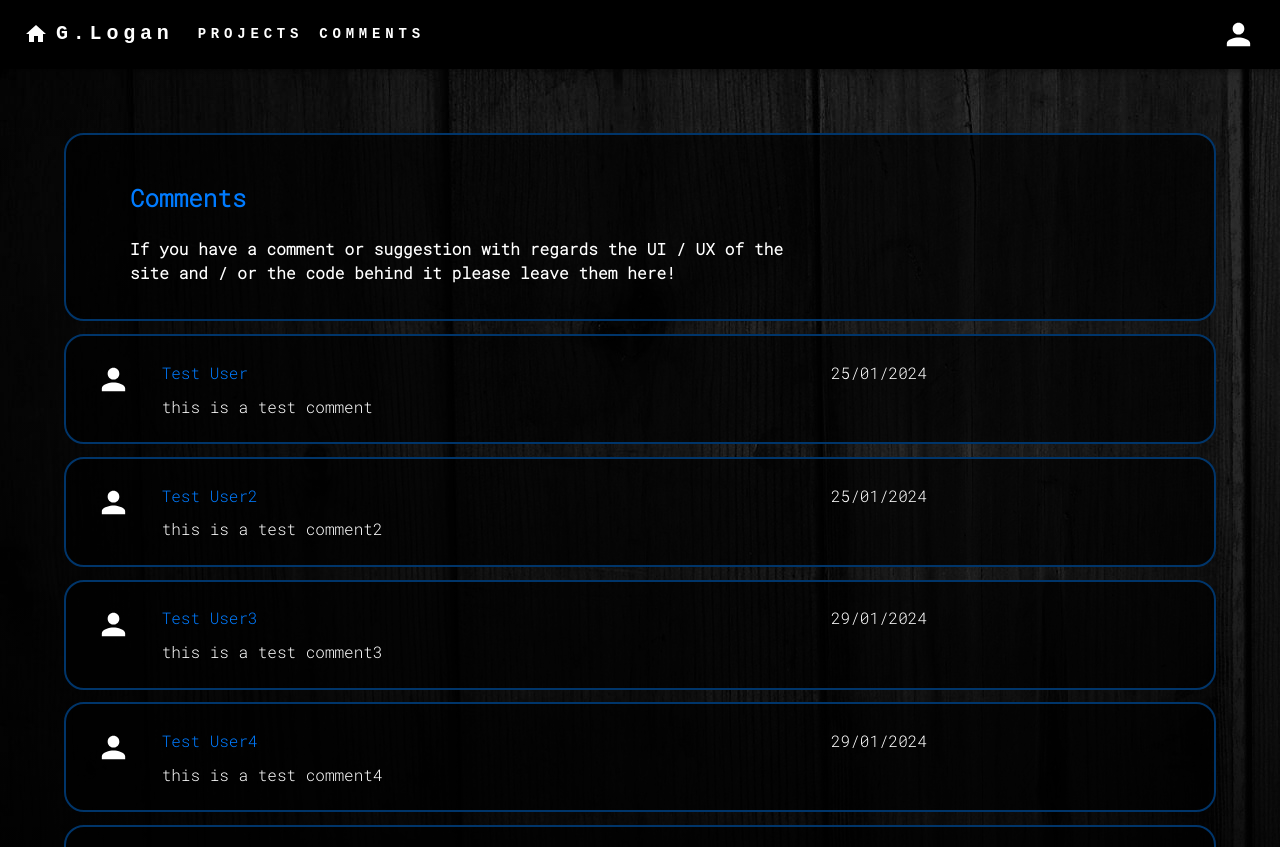
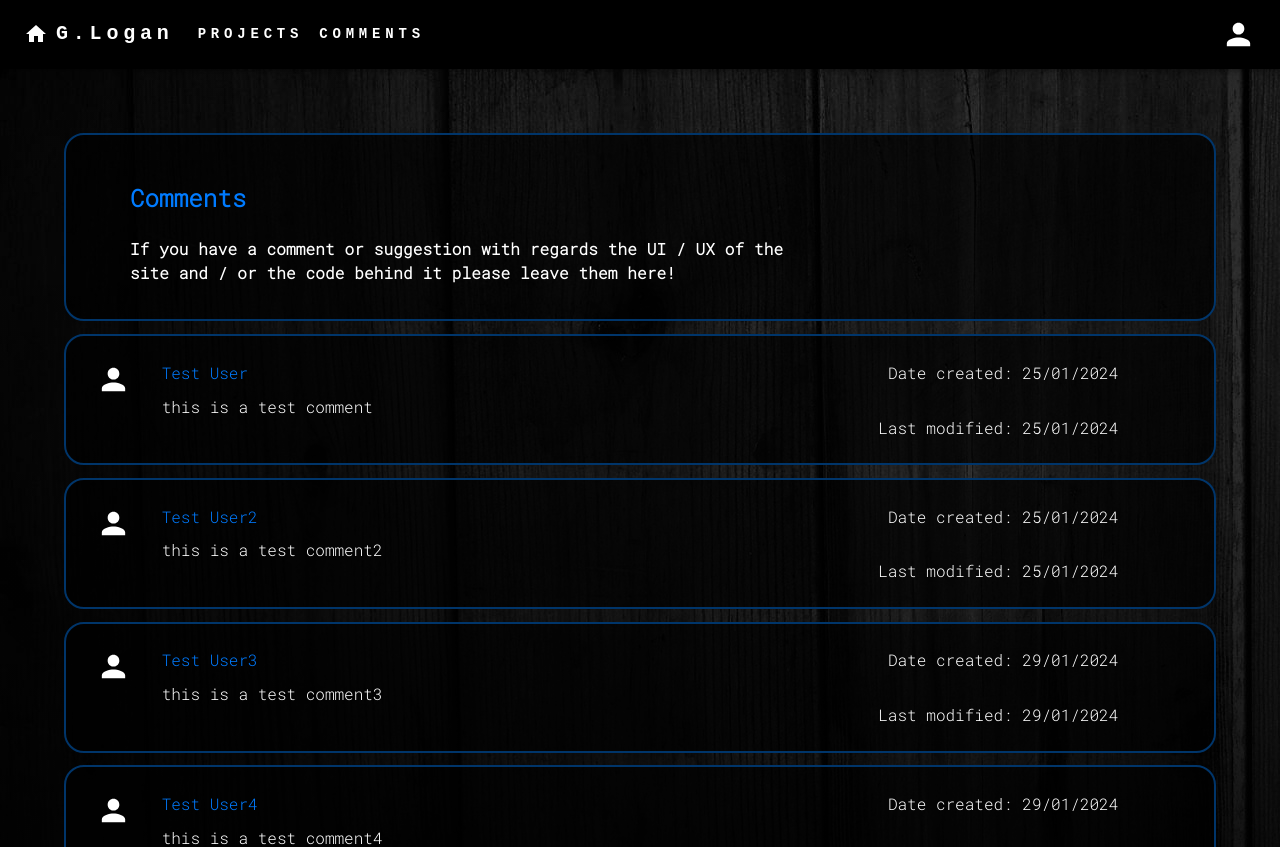
Before and after one commit to ogrruz/profile-website-frontend, a React (Create React App) app in the folder frontend/: page /Comments in a window 1280 px wide. Shown: the top 847 px of the page. Built offline with nearby package versions, Linux system fonts and the light colour scheme.

Commit message:
Added last modified variable to comment

```diff
--- a/frontend/src/components/Comment.js
+++ b/frontend/src/components/Comment.js
@@ -1,14 +1,15 @@
 import React from 'react';
 import './styling/Comments.css'
 
-const Comment = ({ user, content, date }) => {
+const Comment = ({ user, content, date, lastModified }) => {
   return (
     <div className="">
       <div className="Comment_Header">
-        <span className="comment-author" style={{color: "#007bff"}}>{user}</span>
-        <span className="comment-date">{date}</span>
+        <span style={{color: "#007bff"}}>{user}</span>
+        <span>Date created: {date}</span>
       </div>
       <div className="Comment-content">{content}</div>
+      <div className="Comment_last_modified" >Last modified: {lastModified}</div>
     </div>
   );
 };
--- a/frontend/src/components/Comments.js
+++ b/frontend/src/components/Comments.js
@@ -11,37 +11,44 @@ const Comments = () => {
         {
             user: "Test User",
             content: "this is a test comment",
-            date: "25/01/2024"
+            date: "25/01/2024",
+            lastModified: "25/01/2024"
         },
         {
             user: "Test User2",
             content: "this is a test comment2",
-            date: "25/01/2024"
+            date: "25/01/2024",
+            lastModified: "25/01/2024"
         },
         {
             user: "Test User3",
             content: "this is a test comment3",
-            date: "29/01/2024"
+            date: "29/01/2024",
+            lastModified: "29/01/2024"
         },
         {
             user: "Test User4",
             content: "this is a test comment4",
-            date: "29/01/2024"
+            date: "29/01/2024",
+            lastModified: "29/01/2024"
         },
         {
             user: "Test User5",
             content: "this is a test comment5",
-            date: "29/01/2024"
+            date: "29/01/2024",
+            lastModified: "29/01/2024"
         },
         {
             user: "Test User6",
             content: "this is a test comment6",
-            date: "29/01/2024"
+            date: "29/01/2024",
+            lastModified: "29/01/2024"
         },
         {
             user: "Test User7",
             content: "this is a test comment7",
-            date: "29/01/2024"
+            date: "29/01/2024",
+            lastModified: "29/01/2024"
         }
     ];
 
@@ -68,12 +75,13 @@ const Comments = () => {
                             <Grid item xs={1} className='' color={"white"}>
                                 <PersonIcon fontSize='large' style={{color: 'white'}}/>
                             </Grid>
-                            <Grid item xs={8} className='' color={"white"}>
+                            <Grid item xs={10} className='' color={"white"}>
                                 <Comment
                                     key={index}
                                     user={comment.user}
                                     content={comment.content}
                                     date={comment.date}
+                                    lastModified={comment.lastModified}
                                 />
                             </Grid>
                         </Grid>
--- a/frontend/src/components/styling/comments.css
+++ b/frontend/src/components/styling/comments.css
@@ -39,6 +39,11 @@
     font-family: 'Roboto', monospace;
   }
 
+  .Comment_last_modified {
+    font-family: 'Roboto', monospace;
+    text-align: right;
+  }
+
   .Comment-content {
     padding-top: 1vmax;
     text-align: left;
```
